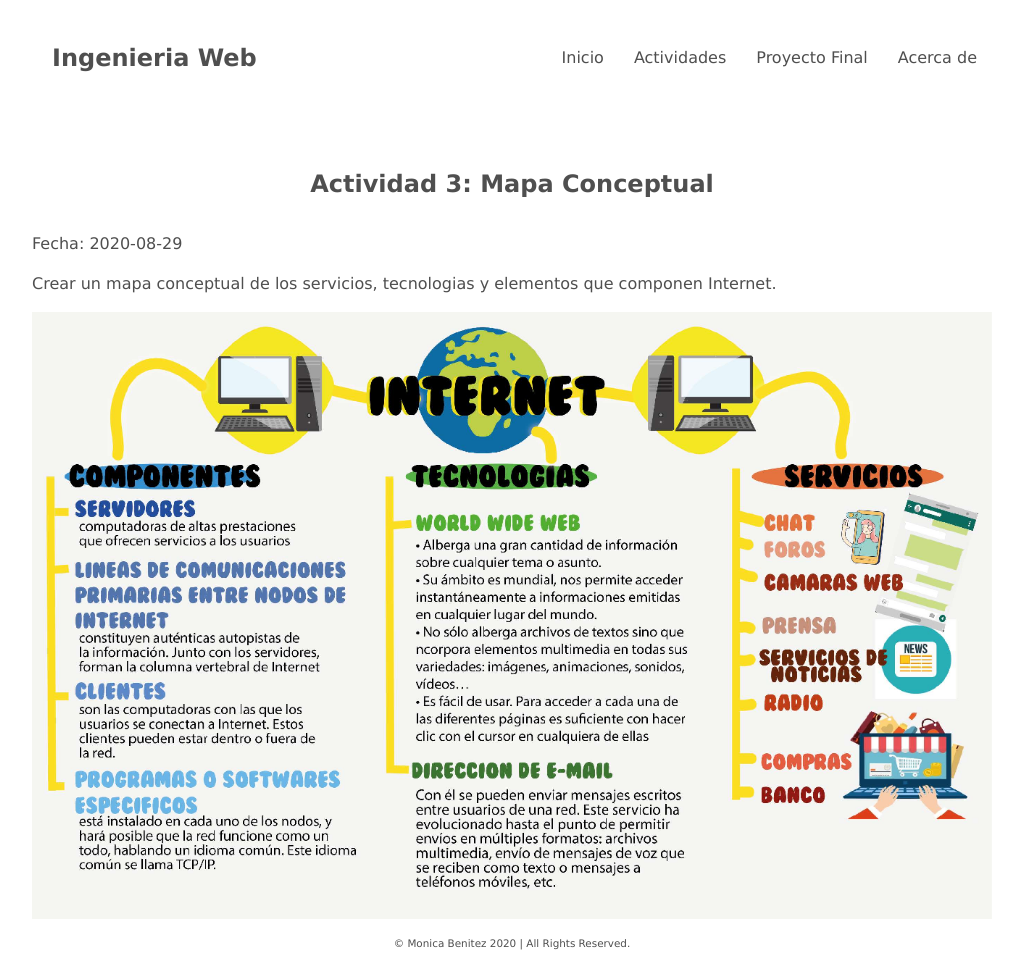
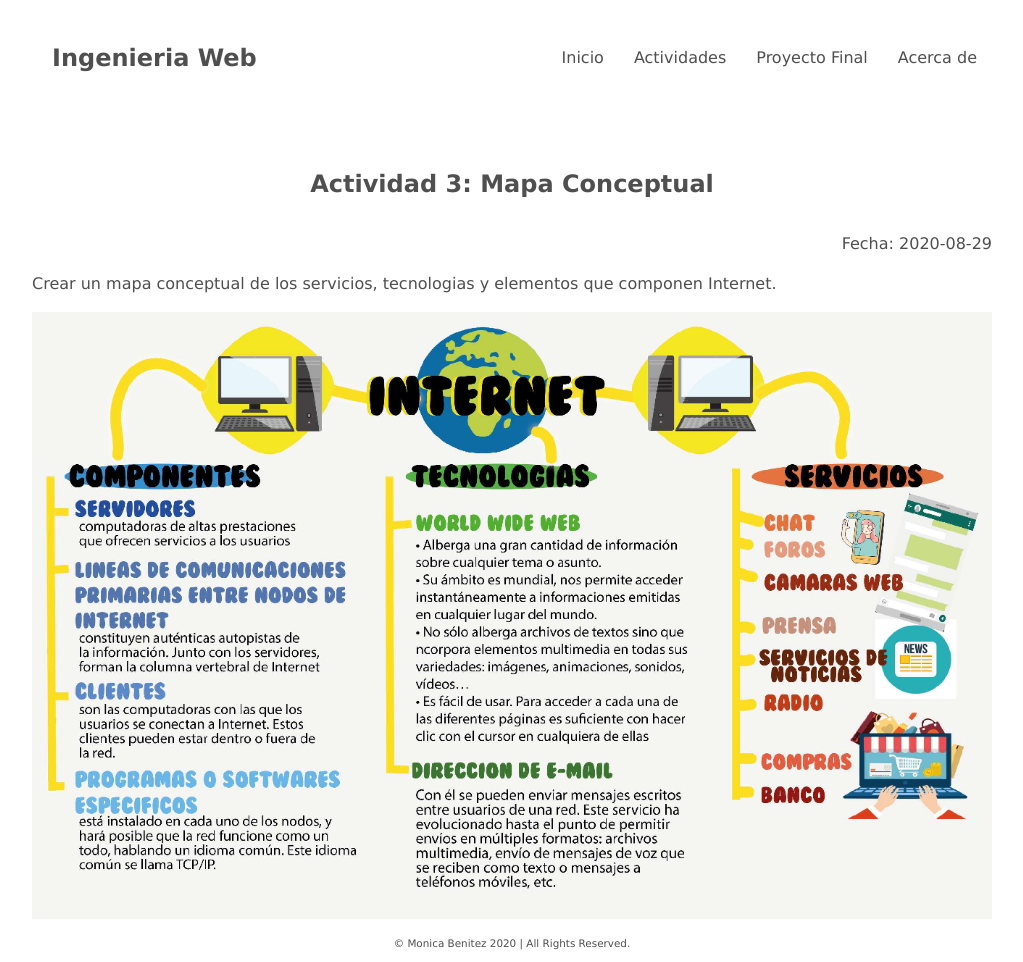
Before and after one commit to moonniy/Ingenieria-web, a Jekyll site: the page built from _posts/2020-08-29-actividad3.md, in a window 1280 px wide. Shown: the whole page, without its empty margins (128-1151 px from the left). Built offline with Jekyll 4.4.1, drawn with Linux system fonts in a browser that asks for light colours.

Commit message:
Se cambió de lugar la fecha de las actividades

```diff
--- a/_layouts/portfolio_entry.html
+++ b/_layouts/portfolio_entry.html
@@ -3,7 +3,7 @@ layout: default
 ---
 
 <h2 class="actividades content">Actividad {{page.number}}: {{page.title}}</h2>
-<p>Fecha: {{page.fecha}}</p>
+<p class="date">Fecha: {{page.fecha}}</p>
 {{ content }}
 {% if page.image %}
 <img class="img-content" src="{{site.url}}{{ page.image }}" />
--- a/css/style.css
+++ b/css/style.css
@@ -64,6 +64,11 @@ h1 {
     margin-top: 40px;
     display: flex;
     justify-content: center;
+}
+
+.date{
+    display: flex;
+    justify-content: flex-end;
 }
 
 nav{
```
